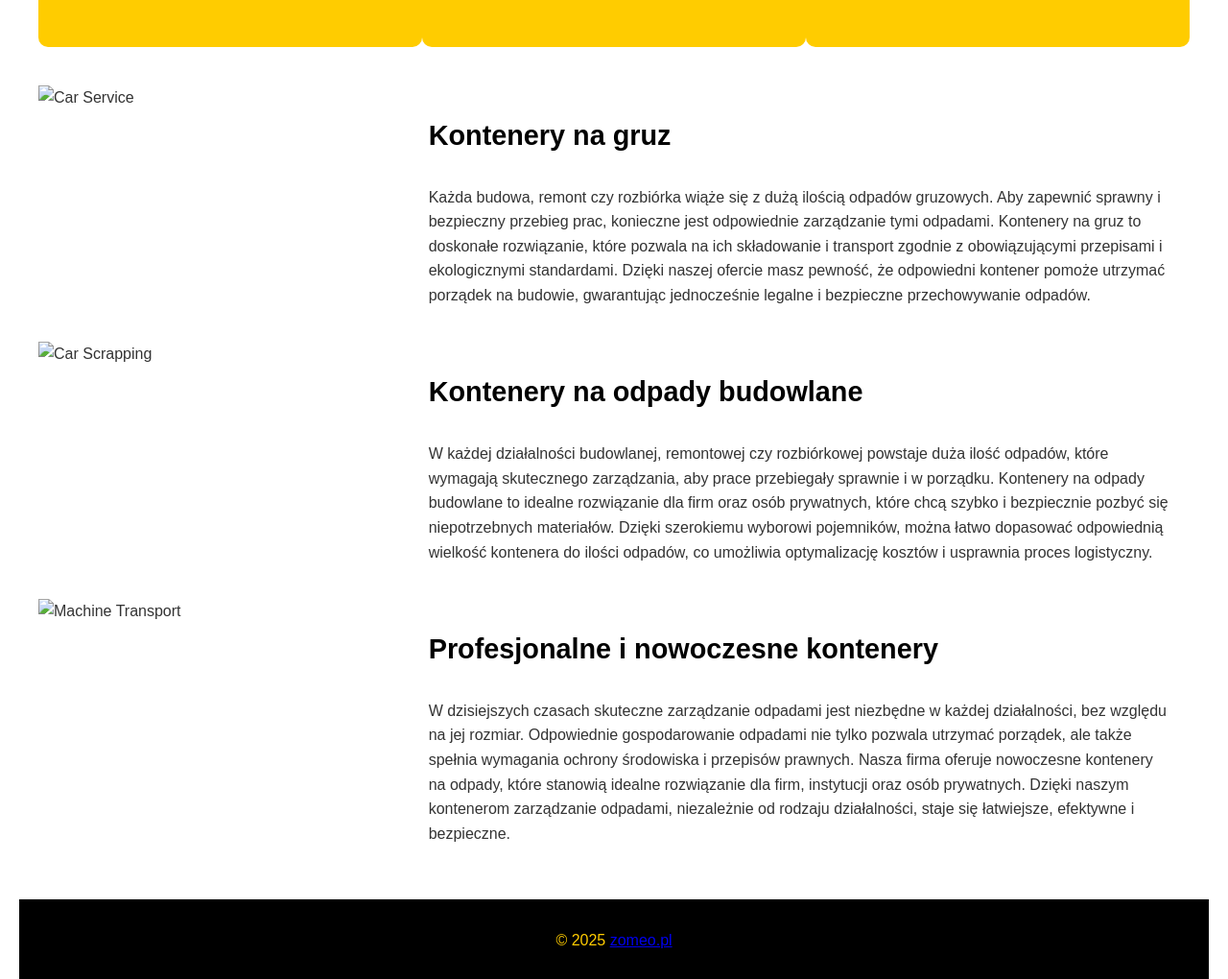
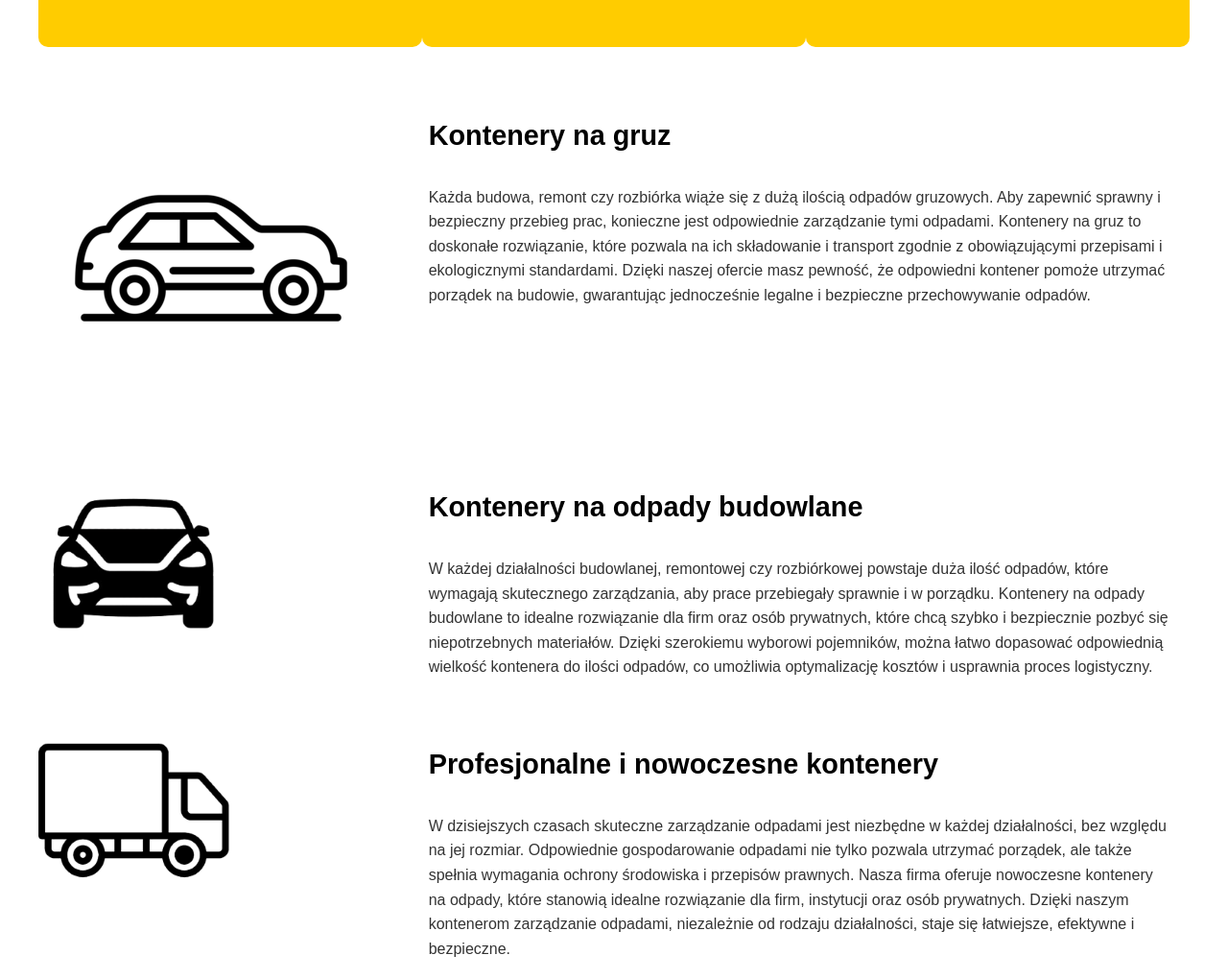
Before and after one commit to Abdul-Rehman-Ali/zomeo.pl, a plain HTML site: page index.html in a window 1280 px wide. Shown: the part 1845-2865 px from the top of the page at 96% size. Drawn offline with Linux system fonts and the light colour scheme.

Commit message:
Update index.html

```diff
--- a/index.html
+++ b/index.html
@@ -74,7 +74,7 @@
             <div class="inner alt">
                 <section class="spotlight">
                     <div class="image">
-                        <img src="images/1.png" alt="Car Service" class="short-image">
+                        <img src="1.png" alt="Car Service" class="short-image">
                     </div>
                     <div class="content">
                         <h3>Kontenery na gruz</h3>
@@ -83,7 +83,7 @@
                 </section>
                 <section class="spotlight">
                     <div class="image">
-                        <img src="images/2.png" alt="Car Scrapping">
+                        <img src="2.png" alt="Car Scrapping">
                     </div>
                     <div class="content">
                         <h3>Kontenery na odpady budowlane</h3>
@@ -93,7 +93,7 @@
                 </section>
                 <section class="spotlight">
                     <div class="image">
-                        <img src="images/3.png" alt="Machine Transport">
+                        <img src="3.png" alt="Machine Transport">
                     </div>
                     <div class="content">
                         <h3>Profesjonalne i nowoczesne kontenery</h3>
```
